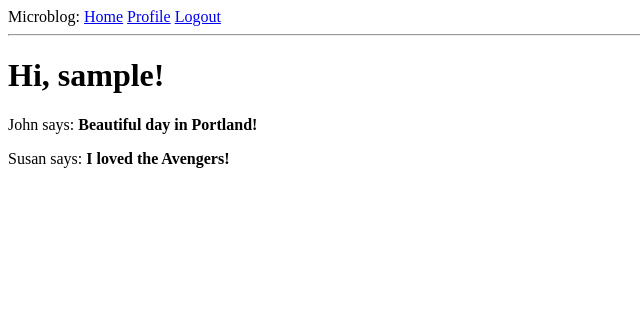
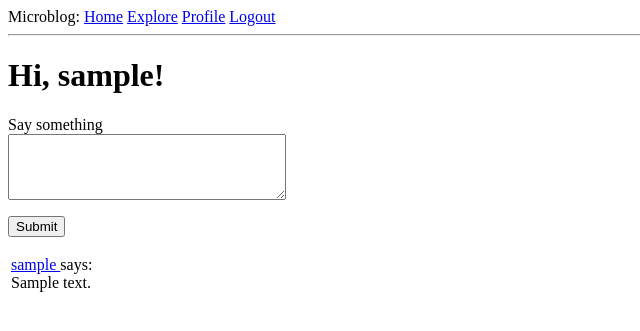
Before and after one commit to ronin4a/microblog, a Flask app: page / in a window 1280 px wide. Shown: the top 331 px of the page, without its empty margins (0-640 px from the left). Run offline with Flask 2, Linux system fonts and the light colour scheme; a user stored in the database is signed in; tables that the repository leaves empty hold one stand-in row (values such as "Sample post").

Commit message:
added explore

```diff
--- a/app/forms.py
+++ b/app/forms.py
@@ -28,16 +28,21 @@ class RegistrationForm(FlaskForm):
       raise ValidationError('Please select a difference email.')
 
 class EditProfileForm(FlaskForm):
-    username = StringField('Username', validators=[DataRequired()])
-    about_me = TextAreaField('About me', validators=[Length(min=0, max=140)])
-    submit = SubmitField('Submit')
+  username = StringField('Username', validators=[DataRequired()])
+  about_me = TextAreaField('About me', validators=[Length(min=0, max=140)])
+  submit = SubmitField('Submit')
 
-    def __init__(self, original_username, *args, **kwargs):
-      super(EditProfileForm, self).__init__(*args, **kwargs)
-      self.original_username = original_username
+  def __init__(self, original_username, *args, **kwargs):
+    super(EditProfileForm, self).__init__(*args, **kwargs)
+    self.original_username = original_username
 
-    def validate_username(self, username):
-      if username.data != self.original_username:
-        user = User.query.filter_by(username=self.username.data).first()
-        if user is not None:
-          raise ValidationError('Please use a different username.')
+  def validate_username(self, username):
+    if username.data != self.original_username:
+      user = User.query.filter_by(username=self.username.data).first()
+      if user is not None:
+        raise ValidationError('Please use a different username.')
+
+class PostForm(FlaskForm):
+  post = TextAreaField('Say something', validators=[
+      DataRequired(), Length(min=1, max=140)])
+  submit = SubmitField('Submit')
--- a/app/routes.py
+++ b/app/routes.py
@@ -1,30 +1,27 @@
 from flask import render_template, flash, redirect, url_for, request, abort
 from flask_login import current_user, login_user, logout_user, login_required
 from app import app, db
-from app.forms import LoginForm, RegistrationForm, EditProfileForm
-from app.models import User
+from app.forms import LoginForm, RegistrationForm, EditProfileForm, PostForm
+from app.models import User, Post
 from werkzeug.urls import url_parse
 from datetime import datetime
 
 # Have [url]/ and [url]/index point to the same homepage
-@app.route('/')
-@app.route('/index')
+@app.route('/', methods=['GET', 'POST'])
+@app.route('/index', methods=['GET', 'POST'])
 # Require login for user, where current_user.is_authenticated, to view
 @login_required
 def index():
-  user = {'username': current_user}
-  posts = [
-           {
-               'author': {'username': 'John'},
-               'body': 'Beautiful day in Portland!'
-           },
-           {
-               'author': {'username': 'Susan'},
-               'body': 'I loved the Avengers!'
-           }
-  ]
-
-  return render_template('index.html', title='Home', posts=posts)
+  form = PostForm()
+  if form.validate_on_submit():
+    post = Post(body=form.post.data, author=current_user)
+    db.session.add(post)
+    db.session.commit()
+    flash('Your post is now live!')
+    return redirect(url_for('index'))
+  posts = current_user.followed_posts().all()
+  return render_template('index.html', title='Home', form=form,
+                         posts=posts)
 
 @app.route('/login', methods=['POST', 'GET'])
 def login():
@@ -128,3 +125,9 @@ def unfollow(username):
   db.session.commit()
   flash('You stopped following {}!'.format(username))
   return redirect(url_for('user', username=username))
+
+@app.route('/explore')
+@login_required
+def explore():
+  posts = Post.query.order_by(Post.timestamp.desc()).all()
+  return render_template('index.html', title='Explore', posts=posts)
--- a/app/templates/_post.html
+++ b/app/templates/_post.html
@@ -1,5 +1,10 @@
 <table>
   <tr valign="top">
-    <td>{{ post.author.username }} says:<br>{{ post.body }}</td>
+    <td>
+      <a href="{{ url_for('user', username=post.author.username) }}">
+        {{ post.author.username }}
+      </a>
+      says:<br>{{ post.body }}
+    </td>
   </tr>
 </table>
--- a/app/templates/base.html
+++ b/app/templates/base.html
@@ -10,6 +10,7 @@
         <div>
           Microblog:
           <a href="{{ url_for('index') }}">Home</a>
+          <a href="{{ url_for('explore') }}">Explore</a>
           {% if current_user.is_anonymous %}
           <a href="{{ url_for('login') }}">Login</a>
           {% else %}
--- a/app/templates/index.html
+++ b/app/templates/index.html
@@ -2,7 +2,20 @@
 
 {% block content %}
   <h1> Hi, {{ current_user.username }}!</h1>
+  {% if form %}
+  <form action="" method="post">
+    {{ form.hidden_tag() }}
+    <p>
+      {{ form.post.label }}<br>
+      {{ form.post(cols=32, rows=4) }}<br>
+      {% for error in form.post.errors %}
+      <span style="color: red;">[{{ error }}]</span>
+      {% endfor %}
+    </p>
+    <p>{{ form.submit() }}</p>
+  </form>
+  {% endif %}
   {% for post in posts %}
-  <div><p>{{ post.author.username }} says: <b>{{ post.body }}</b></p></div>
-    {% endfor %}
+    {% include '_post.html' %}
+  {% endfor %}
 {% endblock %}
```
Also changed, not shown: app.db.
